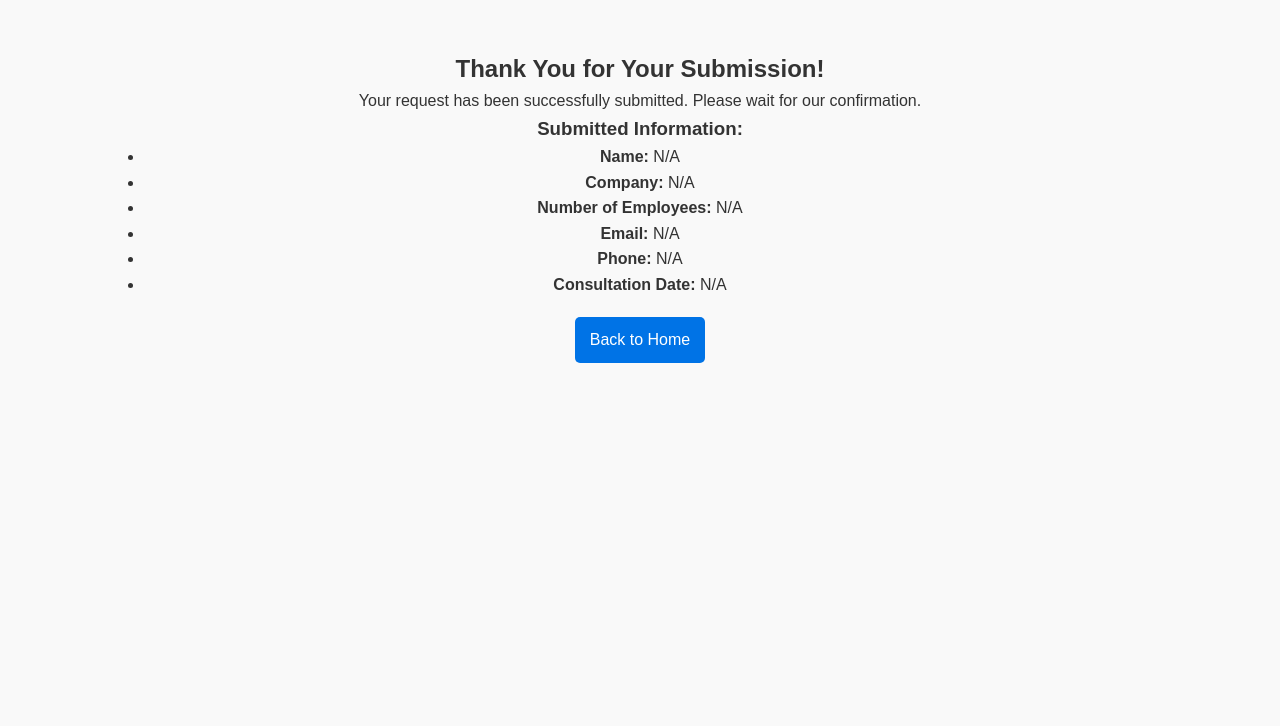
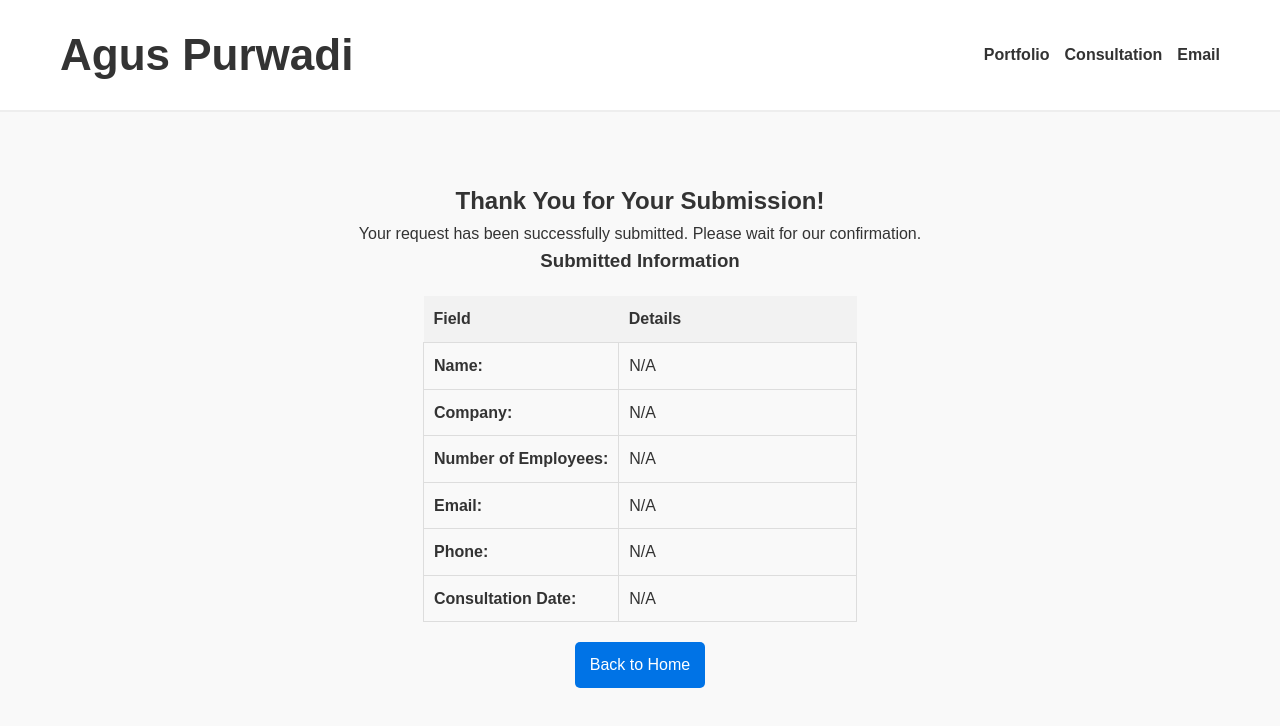
Before and after one commit to revou-fsse-feb25/milestone-1-agusadico, a plain HTML site: page thank-you.html in a window 1280 px wide. Drawn offline with Linux system fonts and the light colour scheme.

Commit message:
Update: thank-you.html and styles.css to improve UI design

```diff
--- a/css/styles.css
+++ b/css/styles.css
@@ -277,3 +277,40 @@ footer {
 .back-button:hover {
     background-color: #005bb5;
 }
+
+/* Styling for table */
+table {
+    width: 35%;
+    border-collapse: collapse;
+    margin-top: 20px;
+}
+
+.table-container {
+    display: flex;
+    justify-content: center;
+    align-items: center;
+    flex-direction: column;
+    margin-top: 20px;
+}
+
+/* Styling for header line */
+th {
+    background-color: #f2f2f2;
+    text-align: left;
+    padding: 10px;
+    text-align: left;
+}
+
+/* Th "Field"*/
+th:first-child, td:first-child {
+    width: 20%;
+    white-space: nowrap;
+}
+
+
+/* Styling for cell data */
+td {
+    padding: 10px;
+    border: 1px solid #ddd;
+    text-align: left;
+}
--- a/thank-you.html
+++ b/thank-you.html
@@ -7,20 +7,56 @@
     <link rel="stylesheet" href="css/styles.css">
 </head>
 <body>
+    <!-- Header with navigation -->
+    <header>
+        <div class="container-nav">
+            <h1>Agus Purwadi</h1>
+            <nav>
+                <ul>
+                    <li><a href="#work">Portfolio</a></li>
+                    <li><a href="#book">Consultation</a></li>
+                    <li><a href="mailto:agusadi.im@gmail.com">Email</a></li>
+                </ul>
+            </nav>
+        </div>
+    </header>
+
     <section id="thank-you">
-        <div class="container">
+        <div class="table-container">
             <h2>Thank You for Your Submission!</h2>
             <p>Your request has been successfully submitted. Please wait for our confirmation.</p>
 
-            <h3>Submitted Information:</h3>
-            <ul id="submitted-data">
-                <li><strong>Name:</strong> <span id="display-name"></span></li>
-                <li><strong>Company:</strong> <span id="display-company"></span></li>
-                <li><strong>Number of Employees:</strong> <span id="display-employees"></span></li>
-                <li><strong>Email:</strong> <span id="display-email"></span></li>
-                <li><strong>Phone:</strong> <span id="display-phone"></span></li>
-                <li><strong>Consultation Date:</strong> <span id="display-date"></span></li>
-            </ul>
+            <h3>Submitted Information</h3>
+            <table>
+                <tr>
+                    <th>Field</th>
+                    <th>Details</th>
+                </tr>
+                <tr>
+                    <td><strong>Name:</strong></td>
+                    <td id="display-name"></td>
+                </tr>
+                <tr>
+                    <td><strong>Company:</strong></td>
+                    <td id="display-company"></td>
+                </tr>
+                <tr>
+                    <td><strong>Number of Employees:</strong></td>
+                    <td id="display-employees"></td>
+                </tr>
+                <tr>
+                    <td><strong>Email:</strong></td>
+                    <td id="display-email"></td>
+                </tr>
+                <tr>
+                    <td><strong>Phone:</strong></td>
+                    <td id="display-phone"></td>
+                </tr>
+                <tr>
+                    <td><strong>Consultation Date:</strong></td>
+                    <td id="display-date"></td>
+                </tr>
+            </table>
 
             <a href="index.html" class="back-button">Back to Home</a>
         </div>
```
